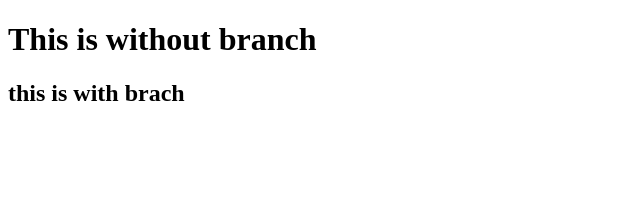
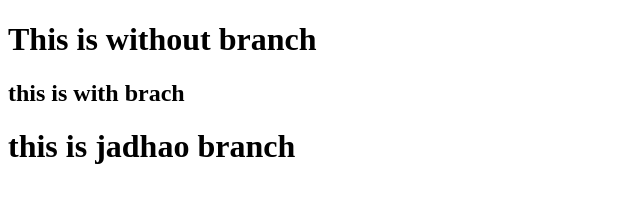
Before and after one commit to Praful-87/ImagesDb, a plain HTML site: page index.html in a window 1280 px wide. Shown: the whole page, without its empty margins (0-640 px from the left). Drawn offline with Linux system fonts and the light colour scheme.

Commit message:
third commit

```diff
--- a/index.html
+++ b/index.html
@@ -11,6 +11,7 @@
 <body>
     <h1>This is without branch</h1>
     <h2>this is with brach</h2>
+    <h1>this is jadhao branch</h1>
 </body>
 
 </html>
```
